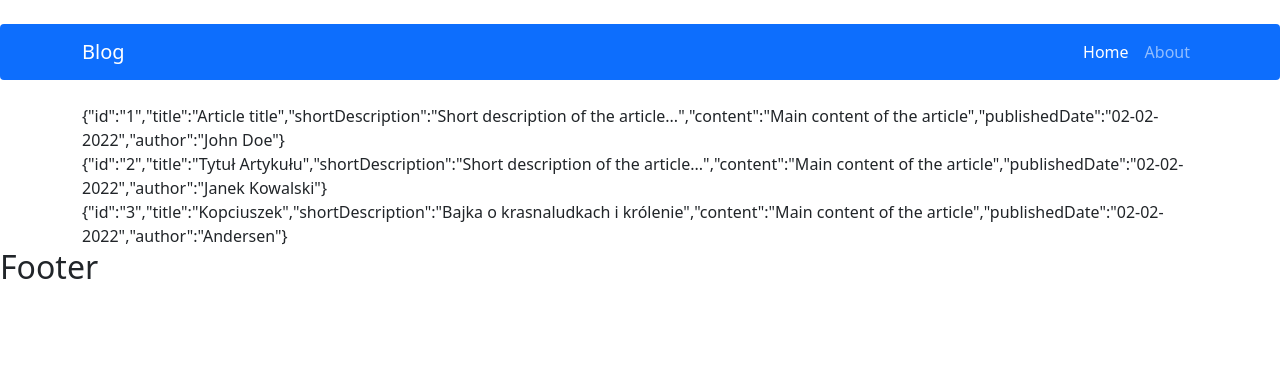
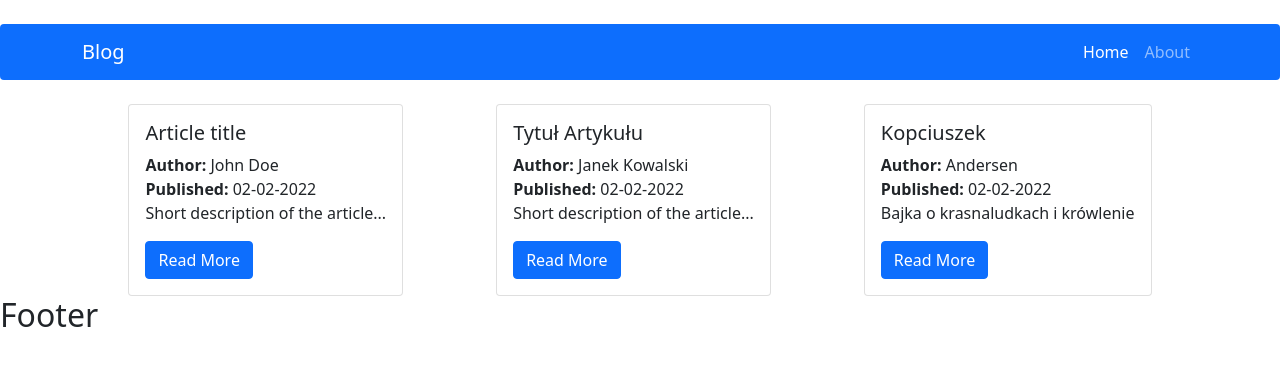
Before and after one commit to dave8git/crude-react-2022, a React (Create React App) app: page / in a window 1280 px wide. Shown: the top 366 px of the page. Built offline with nearby package versions, Linux system fonts and the light colour scheme.

Commit message:
link to articles from button not working

```diff
--- a/src/components/pages/Home/Home.js
+++ b/src/components/pages/Home/Home.js
@@ -1,14 +1,14 @@
 import MiniPost from '../Post/MiniPost';
 import { useSelector } from 'react-redux';
 import { getAllPosts } from '../../../redux/postsRedux';
-
+import  styles  from './Home.module.scss';
 
 function Home() {
 
   const posts = useSelector((state) => getAllPosts(state));
   console.log('posts', posts);
     return (
-      <div>
+      <div className={styles.cardFlex}>
         {posts.map((post) => <MiniPost key={post.id} {...post} />)}
       </div>
     );
--- /dev/null
+++ b/src/components/pages/Home/Home.module.scss
@@ -0,0 +1,4 @@
+.cardFlex {
+    display: flex;
+    justify-content: space-around;
+}
--- a/src/components/pages/Post/MiniPost.js
+++ b/src/components/pages/Post/MiniPost.js
@@ -1,10 +1,23 @@
-
+import Button from 'react-bootstrap/Button';
+import Card from 'react-bootstrap/Card';
+import { NavLink } from 'react-router-dom';
 
 const MiniPost = props =>{
 
     return (
       <div>
-        {JSON.stringify(props)}
+        {/* {JSON.stringify(props)} */}
+        <Card xs>
+            <Card.Body>
+                <Card.Title>{props.title}</Card.Title>
+                <div><b>Author: </b>{props.author}</div>
+                <div><b>Published: </b>{props.publishedDate}</div>
+                <Card.Text>
+                    {props.shortDescription}
+                </Card.Text>
+                <Button as={NavLink} to="/post/:{id}" variant="primary">Read More</Button>
+            </Card.Body>
+        </Card>
       </div>
     );
   }
--- a/src/redux/initialState.js
+++ b/src/redux/initialState.js
@@ -19,7 +19,7 @@ const initialState = {
       {
         id: '3',
         title: 'Kopciuszek',
-        shortDescription: 'Bajka o krasnaludkach i królenie',
+        shortDescription: 'Bajka o krasnaludkach i krówlenie',
         content: 'Main content of the article',
         publishedDate: '02-02-2022',
         author: 'Andersen'
```
